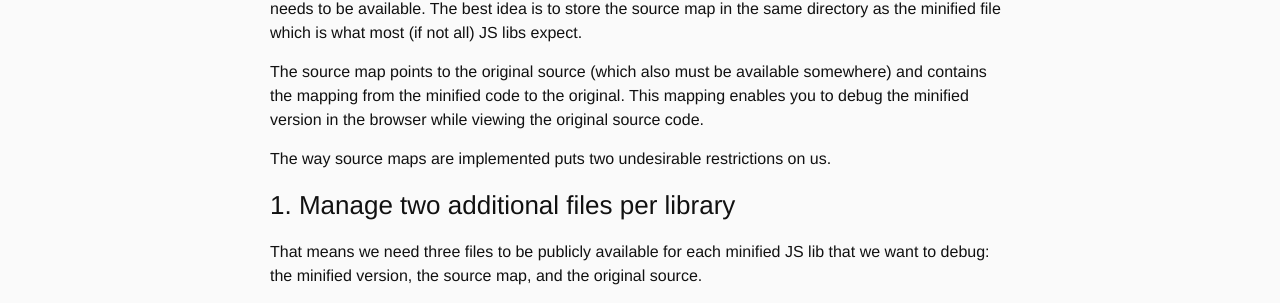
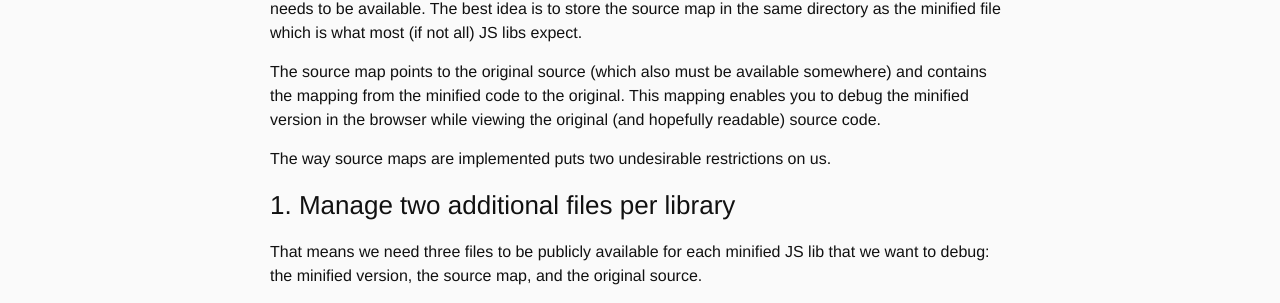
Before and after one commit to justincy/york-solutions.github.io, a Jekyll site: the page built from _posts/2015-04-21-managing-source-maps.md, in a window 1280 px wide. Shown: the part 410-713 px from the top of the page. Built offline with Jekyll 4.4.1, drawn with Linux system fonts in a browser that asks for light colours; comment, search, counter and statistics services are not loaded.

Commit message:
forgotten update

```diff
--- a/_posts/2015-04-21-managing-source-maps.md
+++ b/_posts/2015-04-21-managing-source-maps.md
@@ -21,7 +21,7 @@ same directory as the minified file which is what most (if not all) JS libs expe
 The source map points to the original source (which also must be available
 somewhere) and contains the mapping from the minified code to the original. This
 mapping enables you to debug the minified version in the browser while viewing
-the original source code.
+the original (and hopefully readable) source code.
 
 The way source maps are implemented puts two undesirable restrictions on us.
 
```
